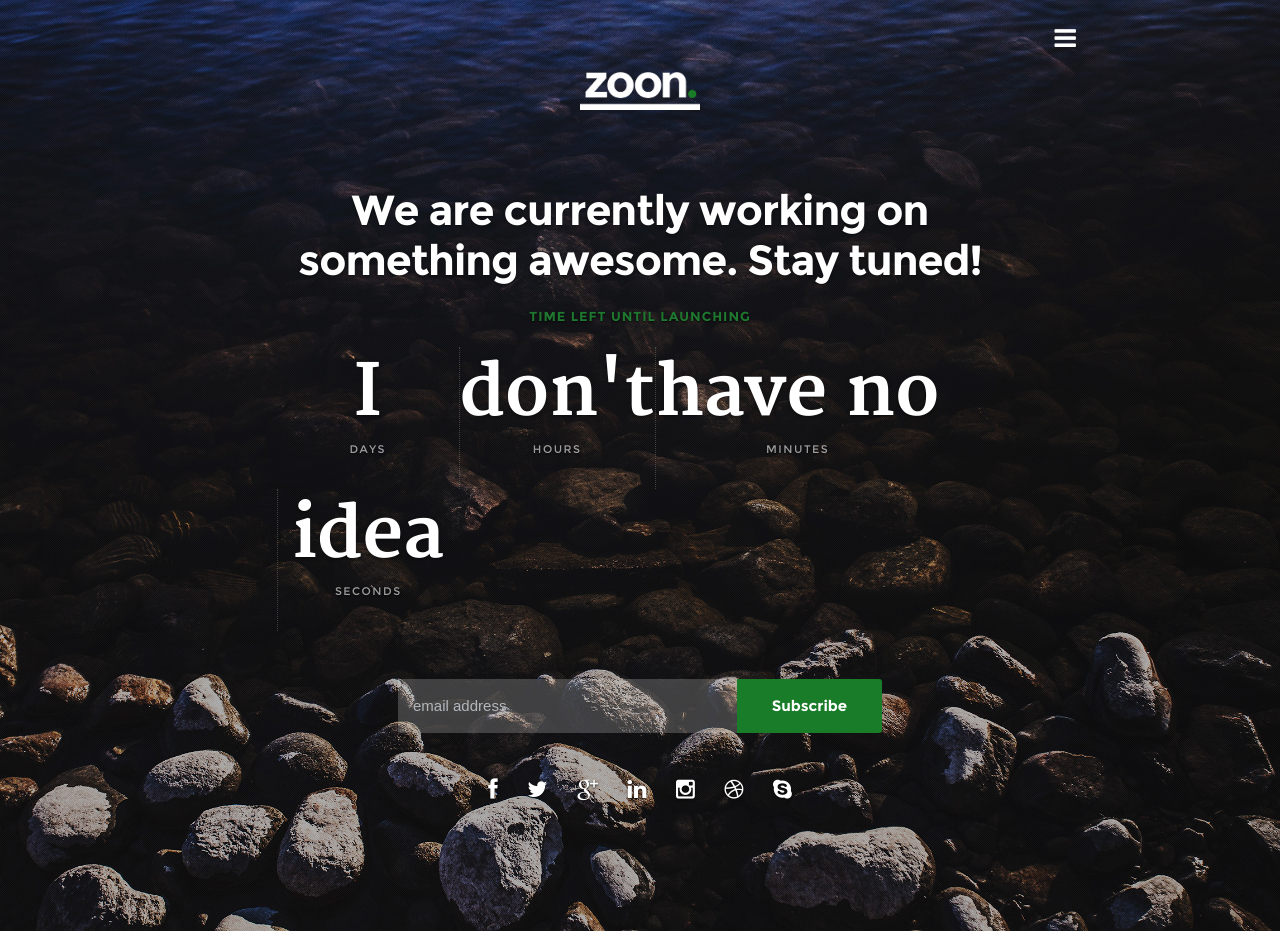
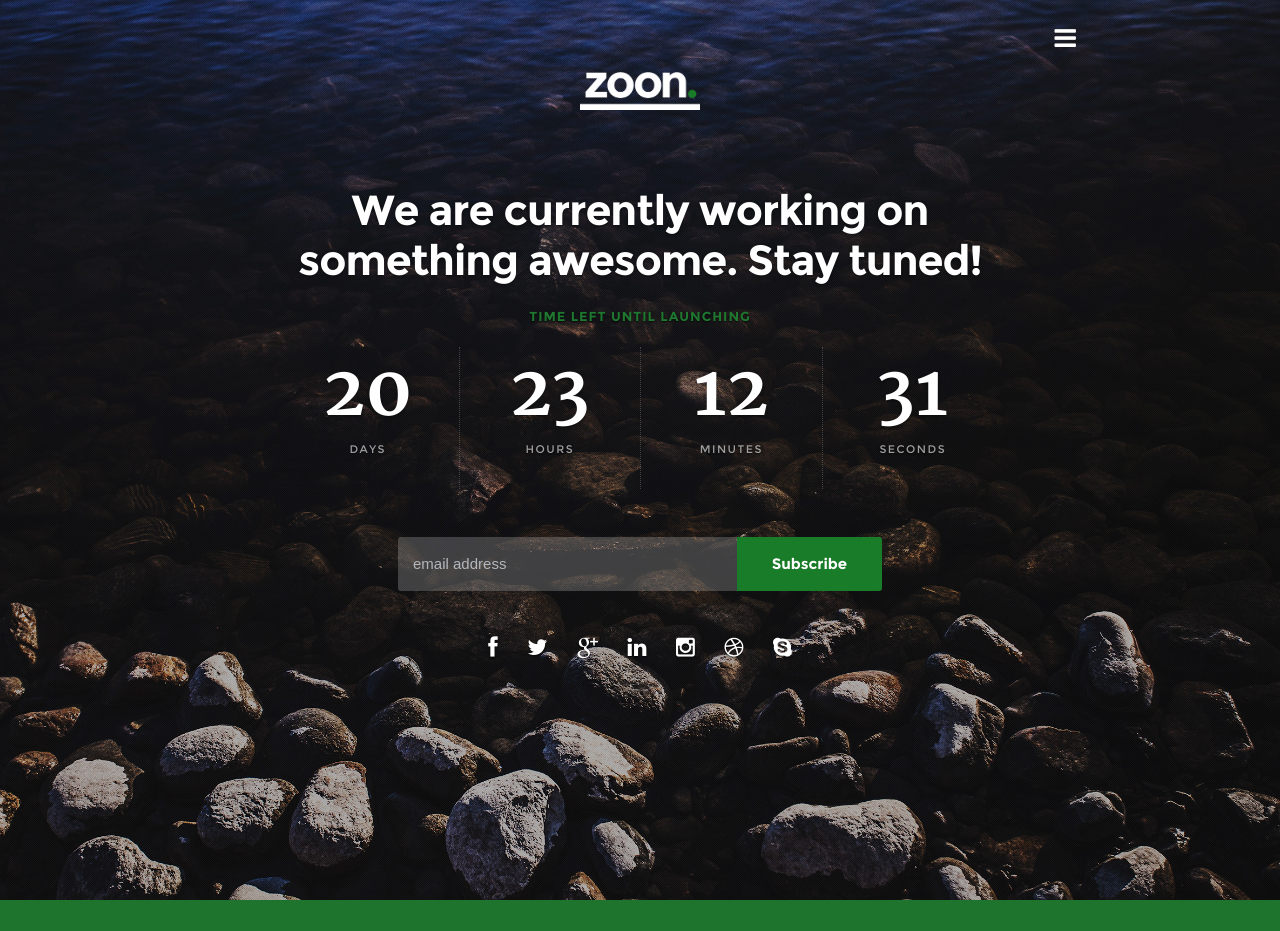
Before and after one commit to EchelonDev/KapchoBot, a website: page index.html in a window 1280 px wide. Shown: the top 931 px of the page. Drawn offline with nearby package versions, Linux system fonts and the light colour scheme; some packages are replaced by stand-ins of ours.

Commit message:
site v2
site v2

```diff
--- a/index.html
+++ b/index.html
@@ -75,10 +75,10 @@
 	   		<h5>Time Left Until Launching</h5>
 
 	   		<div id="counter" class="cf">
-	   			<span>I <em>days</em></span>
- 					<span>don't <em>hours</em></span>
-					<span>have no <em>minutes</em></span>
- 					<span>idea <em>seconds</em></span>
+	   			<span>20 <em>days</em></span>
+ 					<span>23 <em>hours</em></span>
+					<span>12 <em>minutes</em></span>
+ 					<span>31 <em>seconds</em></span>
    			</div>
 
    			<!-- Begin MailChimp Signup Form -->
```
